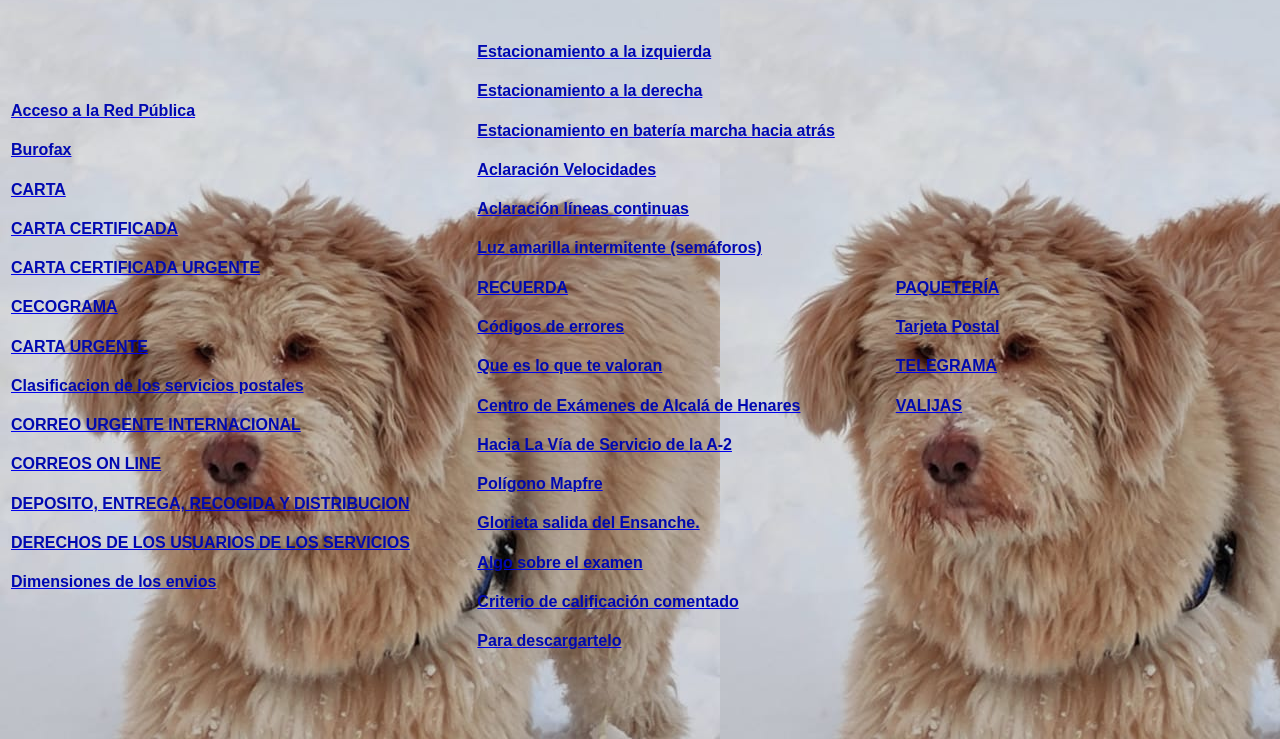
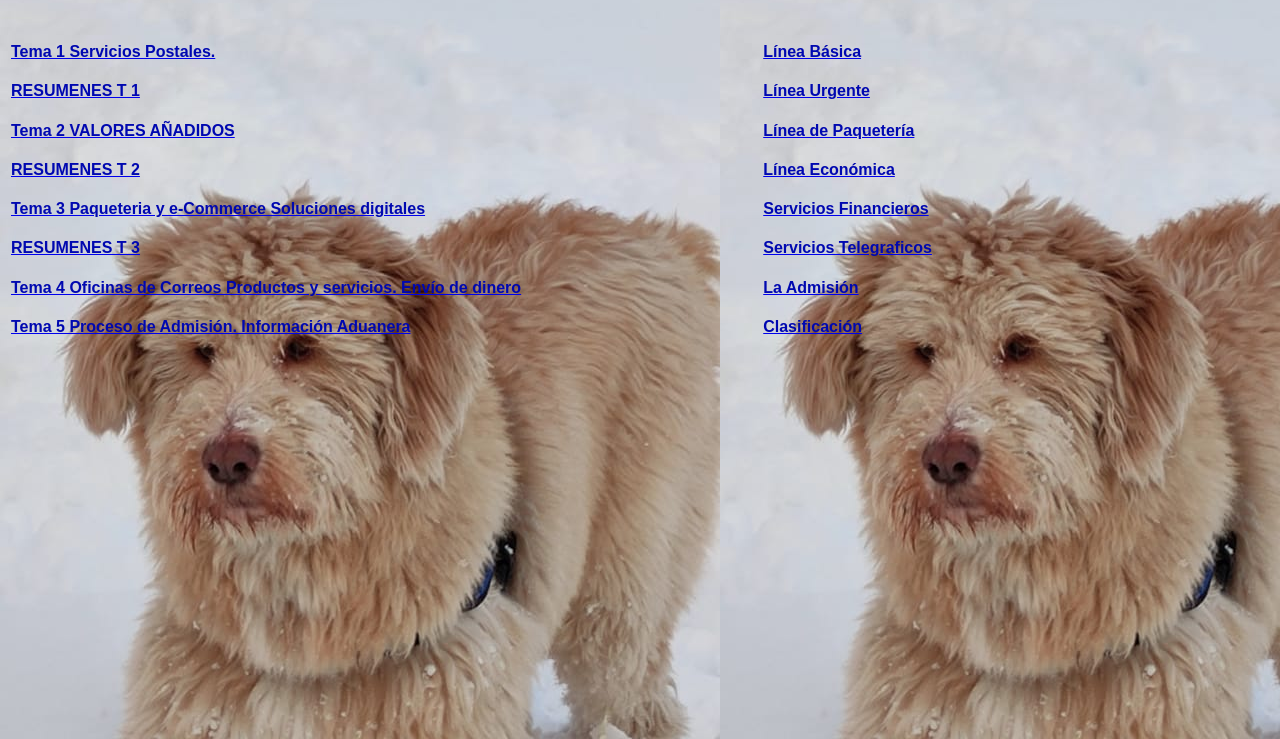
Before and after one commit to LorenzoUnix/lorenzo1956.github.io, a plain HTML site: page index.html in a window 1280 px wide. Shown: the part 61-800 px from the top of the page. Drawn offline with Linux system fonts and the light colour scheme.

Commit message:
Subida pagina correos

```diff
--- a/index.html
+++ b/index.html
@@ -14,60 +14,30 @@
 <table width="80%">
 <tr>
 <th align="left">
-
-	<h4><a href="paginas/Acceso a la Red Postal Pública.html"><font color="#0008b">Acceso a la Red Pública</font></a></h4>
-<h4><a href="paginas/BUROFAX.html"><font color="#0008b">Burofax</font></a></h4>
-<h4><a href="paginas/Carta.html"><font color="#0008b">CARTA</font></a></h4>
-<h4><a href="paginas/CARTA CERTIFICADA.html"><font color="#0008b">CARTA CERTIFICADA</font></a></h4>
-<h4><a href="paginas/CARTA CERTIFICADA URGENTE.html"><font color="#0008b">CARTA CERTIFICADA URGENTE</font></a></h4>
-<h4><a href="paginas/CECOGRAMA.html"><font color="#0008b">CECOGRAMA</font></a></h4>
-<h4><a href="paginas/CARTA URGENTE.html"><font color="#0008b">CARTA URGENTE</font></a></h4>
-<h4><a href="paginas/Clasificacion de los servicios postales.html"><font color="#0008b">Clasificacion de los servicios postales</font></a></h4>
-<h4><a href="paginas/CORREO URGENTE INTERNACIONAL.html"><font color="#0008b">CORREO URGENTE INTERNACIONAL</font></a></h4>
-<h4><a href="paginas/CORREOS ON LINE.html"><font color="#0008b">CORREOS ON LINE</font></a></h4>
-<h4><a href="paginas/DEPOSITO, ENTREGA, RECOGIDA Y DISTRIBUCION.html"><font color="#0008b">DEPOSITO, ENTREGA, RECOGIDA Y DISTRIBUCION</font></a></h4>
-<h4><a href="paginas/DERECHOS DE LOS USUARIOS DE LOS SERVICIOS.html"><font color="#0008b">DERECHOS DE LOS USUARIOS DE LOS SERVICIOS</font></a></h4>
-<h4><a href="paginas/Dimensiones de los envios.html"><font color="#0008b">Dimensiones de los envios</font></a></h4>
-
-
+	<h4><a href="paginas/Servicios postales todos.html"><font color="#0008b">Tema 1 Servicios Postales.</font></a></h4>
+    <h4><a href="Resumen/Tema1/Resumen T1.html"><font color="#0008b">RESUMENES T 1</fon></a></h4>
+    <h4><a href="paginas/OTRO2/Valores añadidos.html"><font color="#0008b">Tema 2 VALORES AÑADIDOS</font></a></h4>
+	<h4><a href="Resumen/Tema2/Resumen T2.html"><font color="#0008b">RESUMENES T 2</fon></a></h4>
+    	<h4><a href="paginas/Tema3/Paqueteria y e-Commerce.html"> <font color="#0008b">Tema 3 Paqueteria y e-Commerce Soluciones digitales</font></a> </h4>
+    	<h4><a href="Resumen/Tema3/Resumen T3.html"><font color="#0008b">RESUMENES T 3</fon></a></h4>
+	<h4><a href="paginas/OTRO4/Oficina.html"><font color="#0008b"> Tema 4 Oficinas de Correos Productos y servicios. Envío de dinero</font></a></h4>
+	<h4><a href="paginas/OTRO5/Admision_Aduana.html"><font color="#0008b"> Tema 5 Proceso de Admisión. Información Aduanera</font></a></h4>
 
 
 </th>
 <th align="left">
-	<h4><a href="paginas/estacionamientoizquierda.htm"><font color="#0008b">Estacionamiento a la izquierda</font></a></h4>
-<h4><a href="paginas/estacionamientoderecha.htm"><font color="#0008b">Estacionamiento a la derecha</font></a></h4>
-
-<h4><a href="paginas/estacionamientobateria.htm"><font color="#0008b">Estacionamiento en bater&iacute;a marcha hacia atr&aacute;s</font></a></h4>
-<h4><a href="paginas/velocidad.html"><font color="#0008b">Aclaraci&oacute;n Velocidades</font></a></h4>
-<h4><a href="paginas/continuas.htm"><font color="#0008b">Aclaraci&oacute;n l&iacute;neas continuas</font></a></h4>
-<h4><a href="paginas/LuzAmarilla.htm"><font color="#0008b">Luz amarilla intermitente (sem&aacute;foros)</font></a></h4>
-
-<h4><a href="paginas/recordar.htm"><font color="#0008b">RECUERDA</font></a></h4>
-<h4><a href="paginas/criterio.htm"><font color="#0008b">C&oacute;digos de errores</font></a></h4>
-
-<h4><a href="paginas/Soporte_Mental.htm"><font color="#0008b">Que es lo que te valoran</font></a></h4>
-
-<h4><a href="paginas/CircuitoAlcalaReducida2.htm"><font color="#0008b">Centro de Ex&aacute;menes de Alcal&aacute; de Henares</font></a></h4>
-
-<h4><a href="paginas/A2Zaragoza.htm"><font color="#0008b">Hacia La V&iacute;a de Servicio de la A-2</font></a></h4>
-<h4><a href="paginas/mafre.htm"><font color="#0008b">Pol&iacute;gono Mapfre</font></a></h4>
-
-<h4><a href="paginas/ensanche.htm"><font color="#0008b">Glorieta salida del Ensanche.</font></a></h4>
-
-<h4><a href="paginas/delexamen.htm"><font color="#0008b">Algo sobre el examen</font></a></h4>
-
-
-<h4><a href="paginas/Criterio_calificacion.htm"><font color="#0008b">Criterio de calificaci&oacute;n comentado</font></a></h4>
-<h4><a href="paginas/descarga.htm"><font color="#0008b">Para descargartelo</font></a></h4>
-
+	<h4><a href="paginas/Linea basica.html"><font color="#0008b">Línea Básica</font></a></h4>
+<h4><a href="paginas/Linea Urgente.html"><font color="#0008b">Línea Urgente</font></a></h4>
+<h4><a href="paginas/Linea de paqueteria.html"><font color="#0008b">Línea de Paquetería</font></a></h4>
+<h4><a href="paginas/Tema4/Linea Economica.html"><font color="#0008b">Línea Económica</font></a></h4>
+<h4><a href="paginas/Tema5/Servicios Financieros.html"><font color="#0008b">Servicios Financieros</font></a></h4>
+<h4><a href="paginas/Tema6/Servicios de telecomunicaciones.html"><font color="#0008b">Servicios Telegraficos</font></a></h4>
+<h4><a href="paginas/Tema7/ADMISION.html"><font color="#0008b">La Admisión</font>
+<h4><a href="paginas/Tema8/clasificacion.html"><font color="#0008b">Clasificación</font></a></h4>
 
 </th>
 </th>
 <th align="left">
-<h4><a href="paginas/Paquetería.html"><font color="#0008b">PAQUETER&Iacute;A</font></a></h4>
-<h4><a href="paginas/Tarjeta Postal.html"><font color="#0008b">Tarjeta Postal</font></a></h4>
-<h4><a href="paginas/TELEGRAMA.html"><font color="#0008b">TELEGRAMA</font></a></h4>
-<h4><a href="paginas/VALIJAS.html"><font color="#0008b">VALIJAS</font></a></h4>
 
 
 </tr>
```
